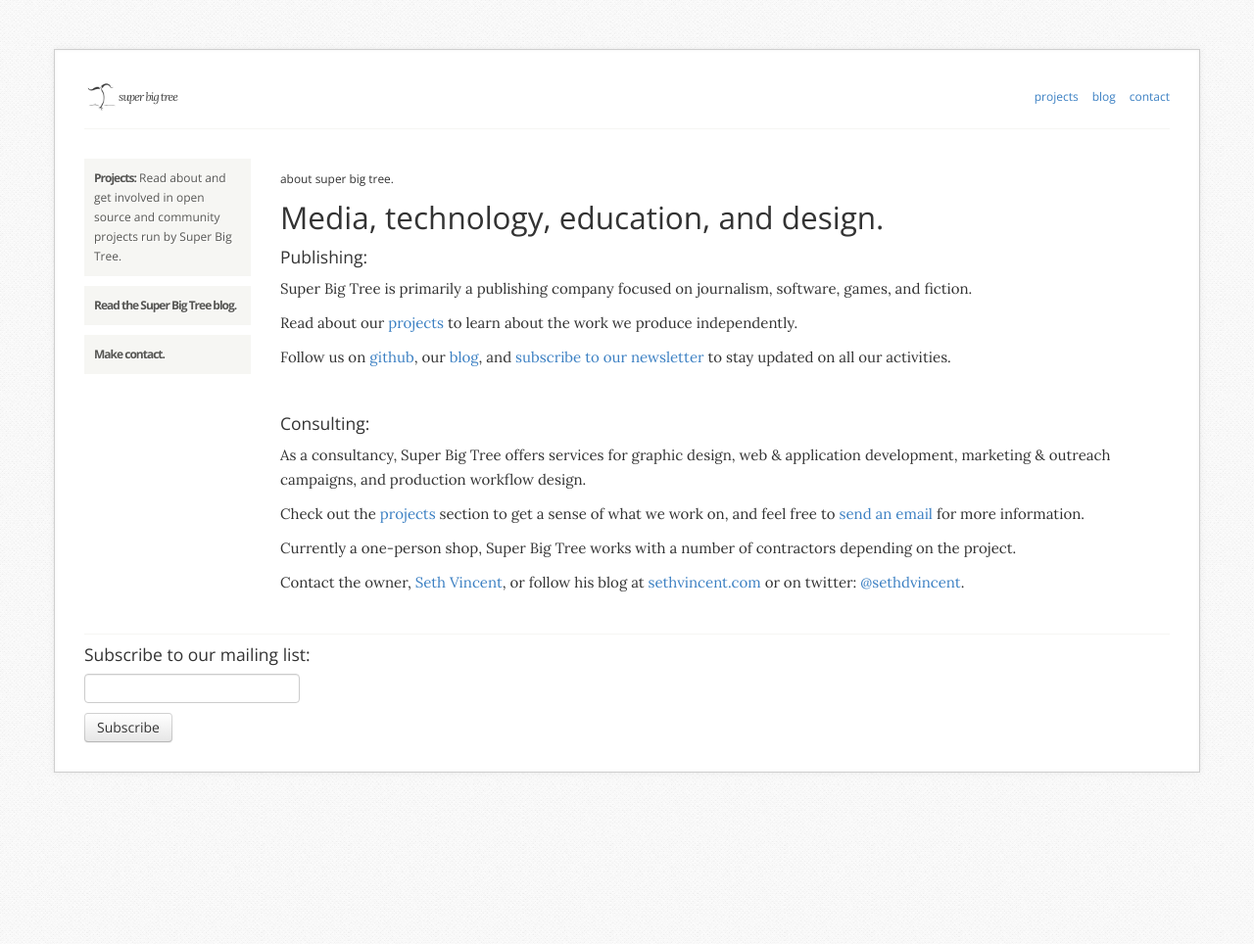
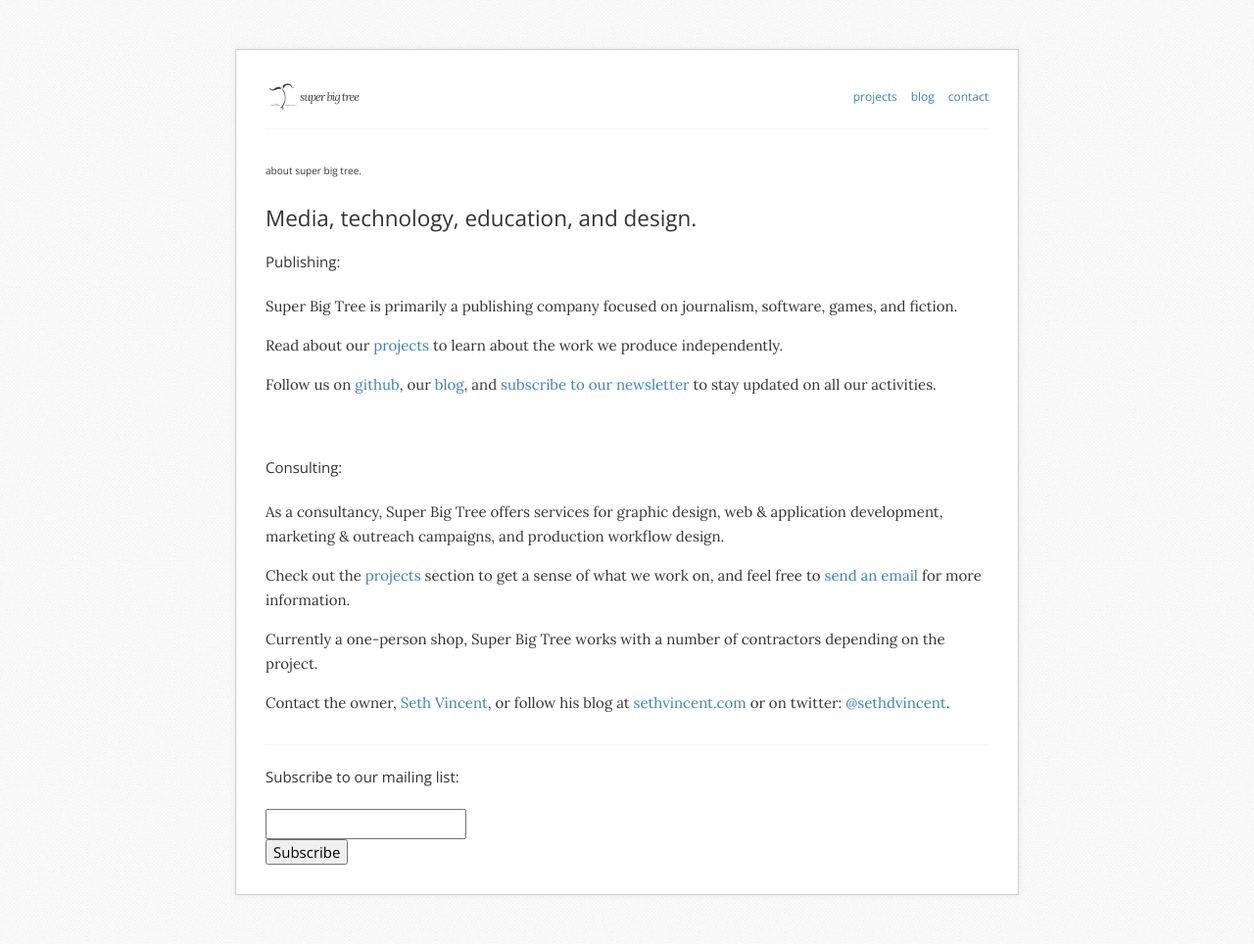
Before and after one commit to superbigtree/superbigtree.github.com, a Jekyll site: the page built from index.html, in a window 1280 px wide. Shown: the whole page at 98% size. Built offline with Jekyll 4.4.1, drawn with Linux system fonts in a browser that asks for light colours; nearby versions of some CDN libraries; before the commit the page ends 900 px from its top, so only the background shows below that.

Commit message:
remove bootstrap

```diff
--- a/_layouts/default.html
+++ b/_layouts/default.html
@@ -15,10 +15,10 @@
   <!-- GOOGLE WEB FONTS -->
   <link href='http://fonts.googleapis.com/css?family=Lora:400,400italic|Open+Sans:300italic,400italic,700italic,300,400,700' rel='stylesheet' type='text/css'>
 
-  <!-- BOOTSTRAP CSS-->
+  <!-- BOOTSTRAP CSS
   <link rel="stylesheet" href="{{ site.baseurl }}/css/bootstrap.min.css">
   <link rel="stylesheet" href="{{ site.baseurl }}/css/bootstrap-responsive.min.css">
-
+  -->
   <!-- APP-SPECIFIC CSS -->
   <link rel="stylesheet" href="{{ site.baseurl }}/css/app.css">
 
--- a/_layouts/static.html
+++ b/_layouts/static.html
@@ -1,7 +1,7 @@
 ---
 layout: default
 ---
-<nav class="secondary span2">
+<nav class="secondary">
   <ul>
     <li class="projects"><a href="{{ site.baseurl }}/projects.html"><b>Projects:</b> Read about and get involved in open source and community projects run by Super Big Tree.</a></li>
     <li class="blog"><a href="http://superbigtree.tumblr.com"><b>Read the Super Big Tree blog.</b></a></li>
@@ -10,8 +10,5 @@
 </nav>
 
 <div class="main">
-  <div class="span9">
-    {{ content }}
-  </div>
-  <div class="clearfix"></div>
+  {{ content }}
 </div>
--- a/css/app.css
+++ b/css/app.css
@@ -42,7 +42,7 @@
 }
 
 .wrapper {
-  margin: 50px auto;
+  margin: 10px auto;
   background-color: #fff;
   float: none;
   display: block;
@@ -60,6 +60,11 @@
 
 nav.main {
   float: right;
+  line-height: 19px;
+}
+
+nav.main ul {
+  margin: 0px;
 }
 
 nav.main ul li {
@@ -98,6 +103,8 @@
 
 nav.secondary {
   float: left;
+  margin-bottom: 30px;
+  display: none;
 }
 
 nav.secondary h1 {
@@ -184,3 +191,30 @@
   font-family: "Open Sans", "Helvetica Neue", Helvetica, arial, sans-serif;
   letter-spacing: -1px;
 }
+
+.container {
+  margin: 0px auto;
+}
+
+@media only screen and (min-width: 480px) {
+
+  .wrapper {
+    margin: 50px auto;
+  }
+
+  .container {
+    width: 400px;
+  }
+}
+
+@media only screen and (min-width: 768px) {
+  .container {
+    width: 600px;
+  }
+}
+
+@media only screen and (min-width: 1024px) {
+  .container {
+    width: 800px;
+  }
+}
```
Also changed, not shown: 6 other files.
